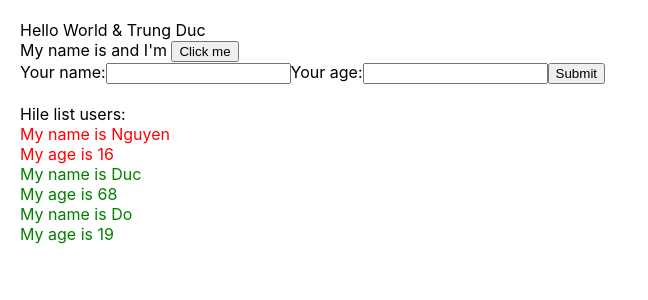
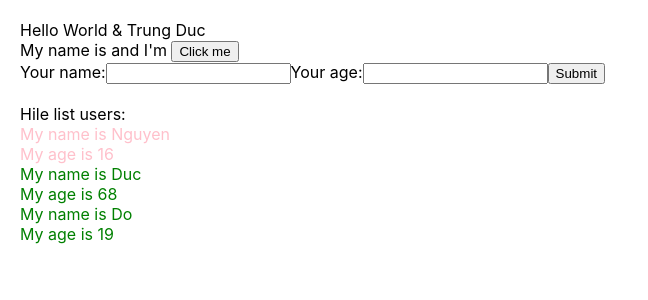
Before and after one commit to dduc6/reactjs, a React (Create React App) app: page / in a window 1280 px wide. Shown: the top 300 px of the page, without its empty margins (0-648 px from the left). Built offline with nearby package versions, Linux system fonts and the light colour scheme.

Commit message:
css vowis react

```diff
--- a/package.json
+++ b/package.json
@@ -13,6 +13,7 @@
     "redux": "4.2.0",
     "redux-devtools-extension": "2.13.9",
     "redux-thunk": "2.4.1",
+    "sass": "1.53.0",
     "web-vitals": "2.1.4"
   },
   "scripts": {
--- a/src/App.js
+++ b/src/App.js
@@ -1,5 +1,5 @@
 // import logo from './logo.svg'
-import './App.css';
+import './App.scss';
 // import { useDispatch, useSelector } from 'react-redux';
 // import {increaseCounter, decreaseCounter} from './redux/action/counterAction'
 import MyComponent from './component/MyComponent';
--- a/src/App.css
+++ b/src/App.scss
@@ -1,9 +1,3 @@
-.red{
-  color: red;
-}
-.green{
-  color: green;
-}
 
 
 body {
--- a/src/Component/DisplayInfor.js
+++ b/src/Component/DisplayInfor.js
@@ -1,4 +1,5 @@
 import React from "react";
+import './DisplayInfor.scss'
 
 class DisplayInfor extends React.Component{
 
@@ -17,7 +18,7 @@
         const {listUsers} = this.props;
         //props
         return(
-        <div>
+        <div className="display-infor-container">
             <div>
                 <span onClick={() =>{this.handleShowHide()}}>
                     {this.state.isShowListUser === true ? "Hile list users: " : "Show list users: " }
--- /dev/null
+++ b/src/Component/DisplayInfor.scss
@@ -0,0 +1,9 @@
+.display-infor-container{
+  .red{
+  color: pink;
+}
+.green{
+  color: green;
+}
+
+}
```
Also changed, not shown: 1 other file (tests, documents, lock files or other folders).
